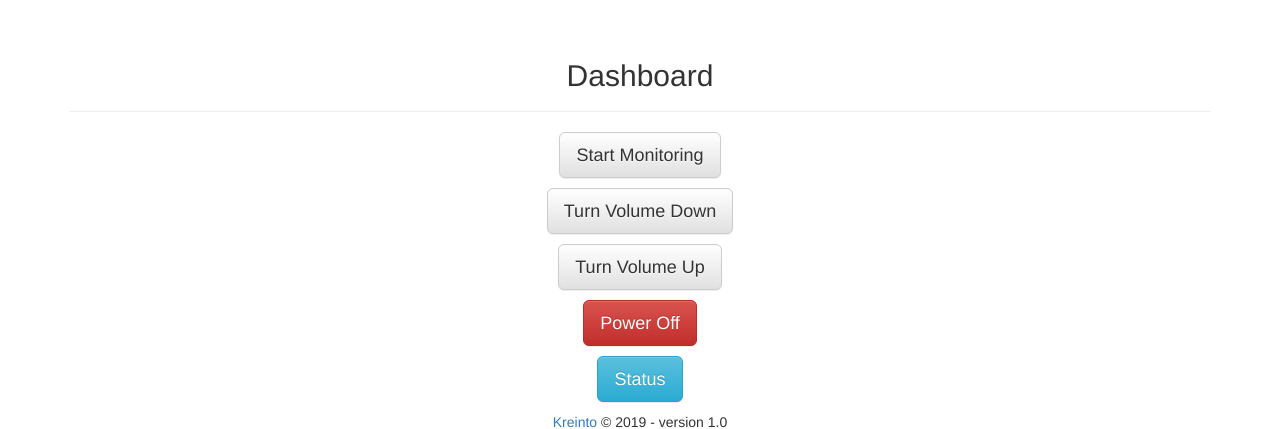
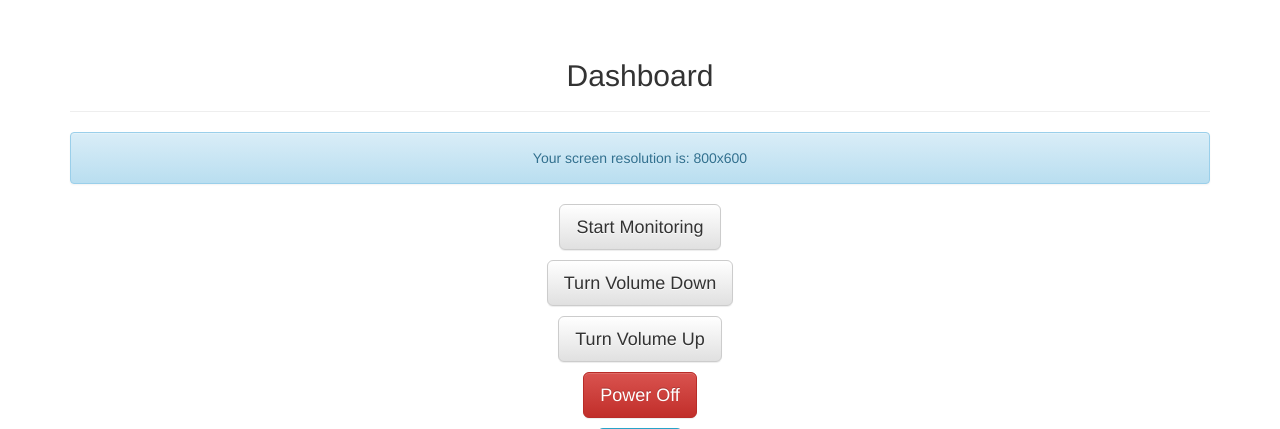
Before and after one commit to nicolasrabier/sleeping-beauty, a Flask app: page / in a window 1280 px wide. Shown: the part 51-480 px from the top of the page. Run offline with Flask 2, Linux system fonts and the light colour scheme; some libraries are stand-ins or nearby versions.

Commit message:
screen resolution box

```diff
--- a/static/js/dashboard.js
+++ b/static/js/dashboard.js
@@ -27,3 +27,7 @@ $('#poweroffcancel').click(function() {
 $('#status').click(function() {
     document.location.href = '/v1/status';
 });
+
+$( document ).ready(function() {
+    $('#messagebox').text("Your screen resolution is: " + window.screen.width * window.devicePixelRatio + "x" + window.screen.height * window.devicePixelRatio);
+});
--- a/templates/dashboard.html
+++ b/templates/dashboard.html
@@ -9,6 +9,9 @@
 
 	<div class="page-header">
 		<h2>Dashboard</h2>
+	</div>
+	<div class="alert alert-info" role="alert" id="messagebox">
+
 	</div>
 	<div class="controls">
 		<p>
```
